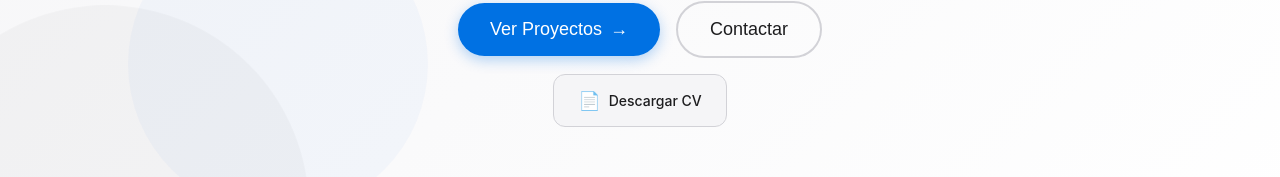
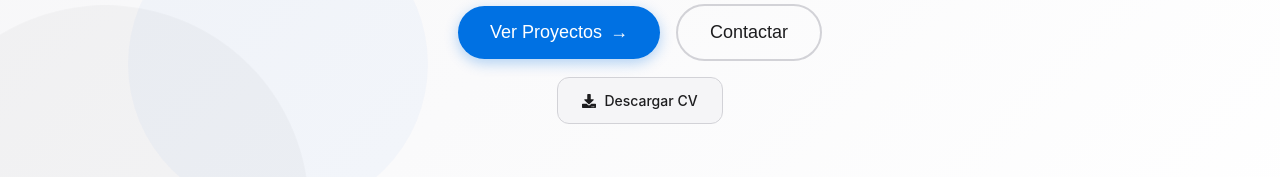
Before and after one commit to GerardoEsparza529/MyPortfolio, a React (Vite) app: page / in a window 1280 px wide. Shown: the part 486-663 px from the top of the page. Built offline with nearby package versions, Linux system fonts and the light colour scheme.

Commit message:
Update Hero section buttons and CV icon
Replaced the CV download emoji with the FaDownload icon from react-icons for consistency. Adjusted scrollToElement offset parameters from 60 to 0 for all relevant buttons to improve scroll positioning.

```diff
--- a/src/sections/Hero.jsx
+++ b/src/sections/Hero.jsx
@@ -1,4 +1,5 @@
 import { motion } from "framer-motion";
+import { FaDownload } from "react-icons/fa";
 import { personalInfo } from "../data/portfolio";
 import { useSmoothScroll } from "../hooks";
 import styles from "./Hero.module.css";
@@ -60,14 +61,14 @@ const Hero = () => {
         <motion.div className={styles.heroCta} variants={itemVariants}>
           <button
             className={`${styles.ctaButton} ${styles.ctaPrimary}`}
-            onClick={() => scrollToElement("projects", 60)}
+            onClick={() => scrollToElement("projects", 0)}
           >
             Ver Proyectos
             <span>→</span>
           </button>
           <button
             className={`${styles.ctaButton} ${styles.ctaSecondary}`}
-            onClick={() => scrollToElement("contact", 60)}
+            onClick={() => scrollToElement("contact", 0)}
           >
             Contactar
           </button>
@@ -79,7 +80,7 @@ const Hero = () => {
             download="Gerardo Esparza - CV.pdf"
             className={`${styles.cvButton} ${styles.cvSpanish}`}
           >
-            <span>📄</span>
+            <FaDownload />
             Descargar CV
           </a>
         </motion.div>
@@ -90,7 +91,7 @@ const Hero = () => {
         initial={{ opacity: 0 }}
         animate={{ opacity: 1 }}
         transition={{ delay: 1.5, duration: 1 }}
-        onClick={() => scrollToElement("about", 60)}
+        onClick={() => scrollToElement("about", 0)}
       >
         <span>Desliza para explorar</span>
         <span className={styles.scrollIcon}>↓</span>
```
